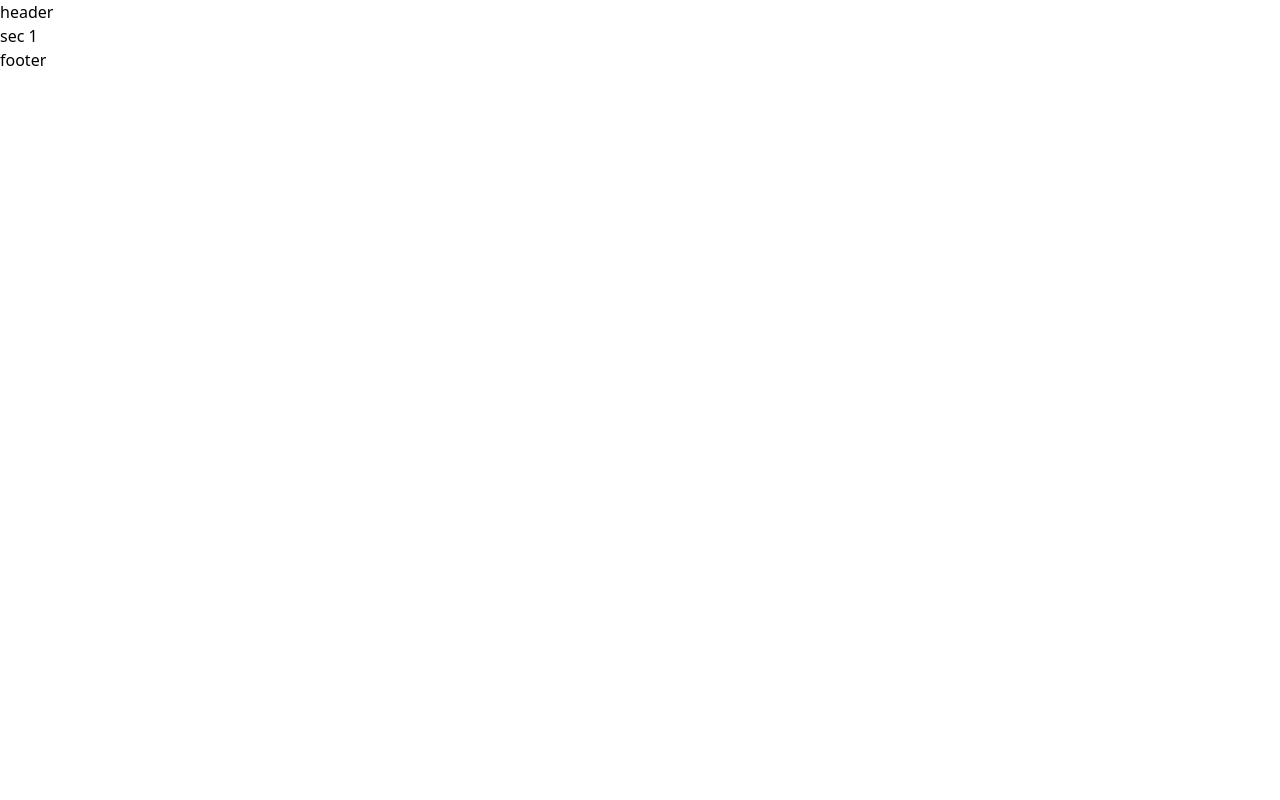
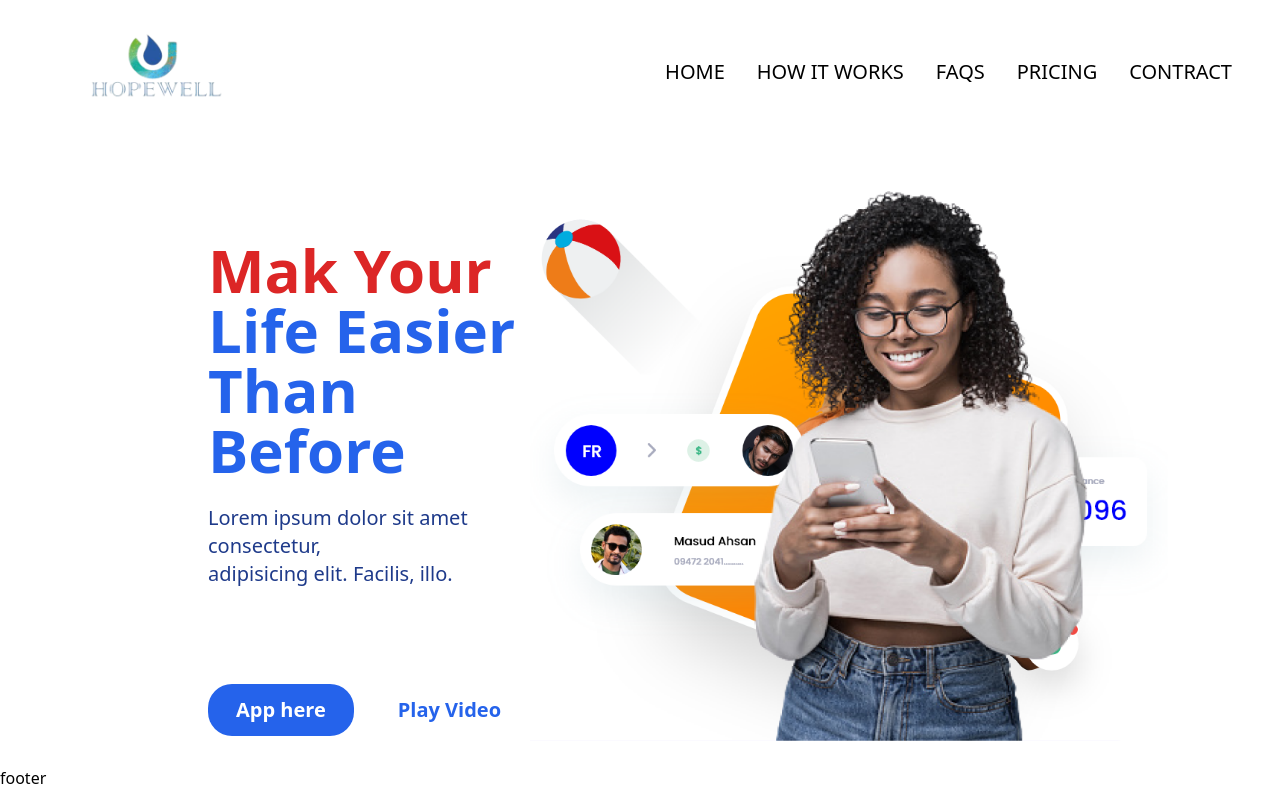
Before and after one commit to SheinaHamisi/hopewell-client, a React (Create React App) app: page / in a window 1280 px wide. Built offline with nearby package versions, Linux system fonts and the light colour scheme; no server answers.

Commit message:
landing page

```diff
--- a/src/website/Home/Section1.jsx
+++ b/src/website/Home/Section1.jsx
@@ -1,7 +1,48 @@
-import React from "react";
+import React, { useState, useEffect } from "react";
+import { Link } from "react-router-dom";
+import { toast } from "react-toastify";
 
 function Section1() {
-  return <div>sec 1</div>;
+  return (
+    <section className="sectionone xl:px-28">
+
+
+      <div className="contentone flex flex-col-reverse lg:flex-row">
+        <div className="pl-12 md:pl-24 md:pt-12 lg:w-full xl:w-6/12 xl:pt-24">
+          <div className="text-4xl md:text-6xl font-bold leading-snug">
+            <p className=" text-red-600">Mak Your</p>
+            <p className=" text-blue-600">Life Easier</p>
+            <p className=" text-blue-600">Than Before</p>
+          </div>
+          <p className=" text-blue-900 mt-6 leading-10 md:text-xl text-l">
+            Lorem ipsum dolor sit amet consectetur, <br /> adipisicing elit.
+            Facilis, illo.
+          </p>
+          <div className="seconebtn mt-8 xl:mt-24">
+            <button
+              className="bg-blue-600 transition ease-in-out duration-500 hover:bg-white  font-semibold hover:text-primary hover:underline
+      px-7 md:px-18 md:text-xl rounded-3xl py-3 text-white mr-4"
+            >
+              App here
+            </button>
+            <button
+              className="bg-white transition ease-in-out duration-500 hover:bg-blue-600  font-semibold hover:text-primary hover:underline
+        px-7 md:px-18 md:text-xl rounded-3xl py-3 text-blue-600"
+            >
+              Play Video
+            </button>
+          </div>
+        </div>
+        <div className="seconeimage md:px-28 lg:p-0">
+          <img
+            src="Group 4.png "
+            className="md:h-96 md:min-w-full lg:h-full"
+            alt=""
+          />
+        </div>
+      </div>
+    </section>
+  );
 }
 
 export default Section1;
--- a/src/website/components/Header.jsx
+++ b/src/website/components/Header.jsx
@@ -1,7 +1,23 @@
 import React from "react";
 
 function Header() {
-  return <div>header</div>;
+  return <div><div className="header flex md:justify-between">
+  <div>
+    <img
+      src="logo.png"
+      className="w-16 md:w-28 lg:w-36 md:ml-8 lg:ml-20"
+      alt=""
+    />
+  </div>
+
+  <div className="flex items-center md:space-x-8 md:mr-12 lg:text-xl text-xs">
+    <p>HOME</p>
+    <p>HOW IT WORKS</p>
+    <p>FAQS</p>
+    <p>PRICING</p>
+    <p>CONTRACT</p>
+  </div>
+</div></div>;
 }
 
 export default Header;
```
Also changed, not shown: public/Group 4.png (added), public/logo.png (added).
